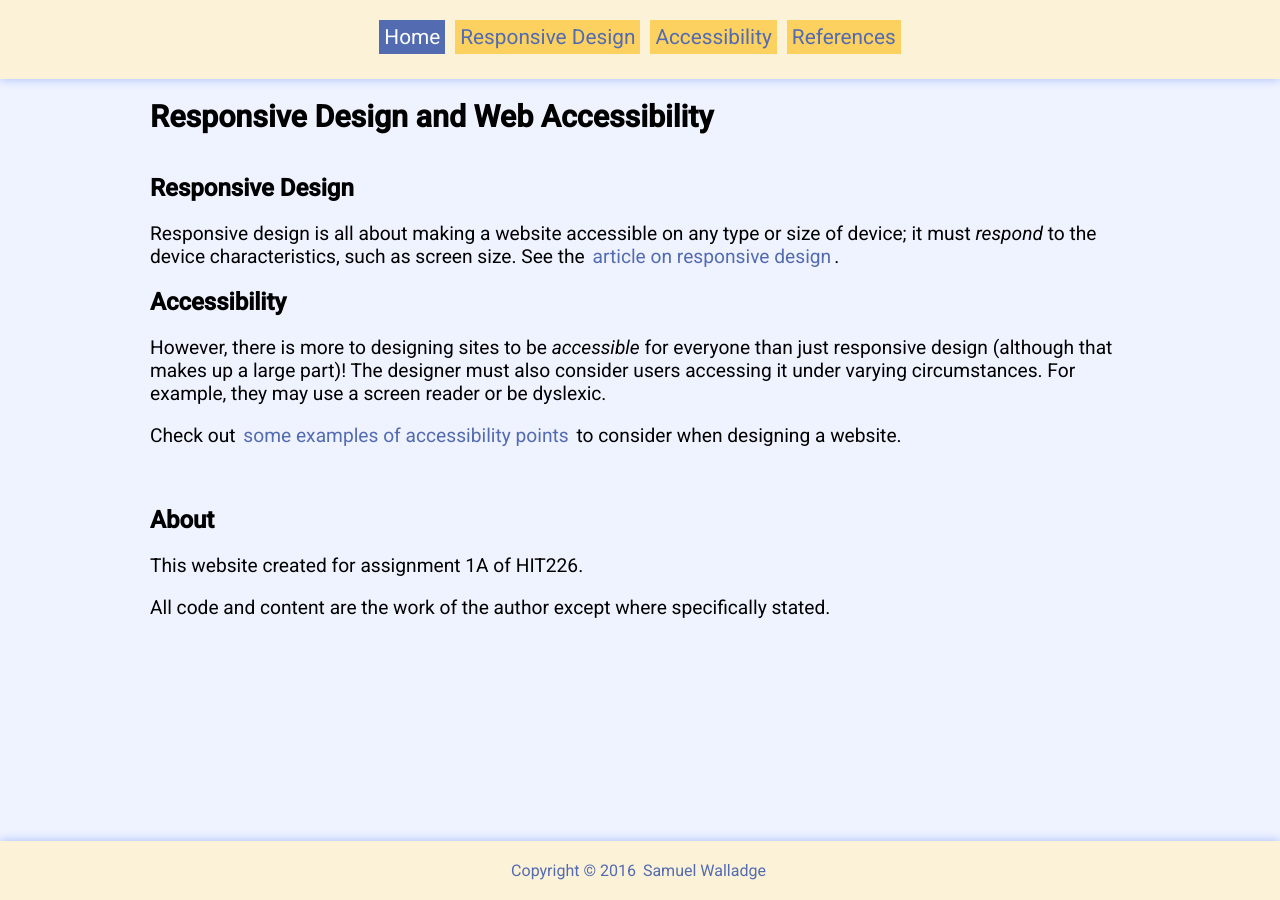
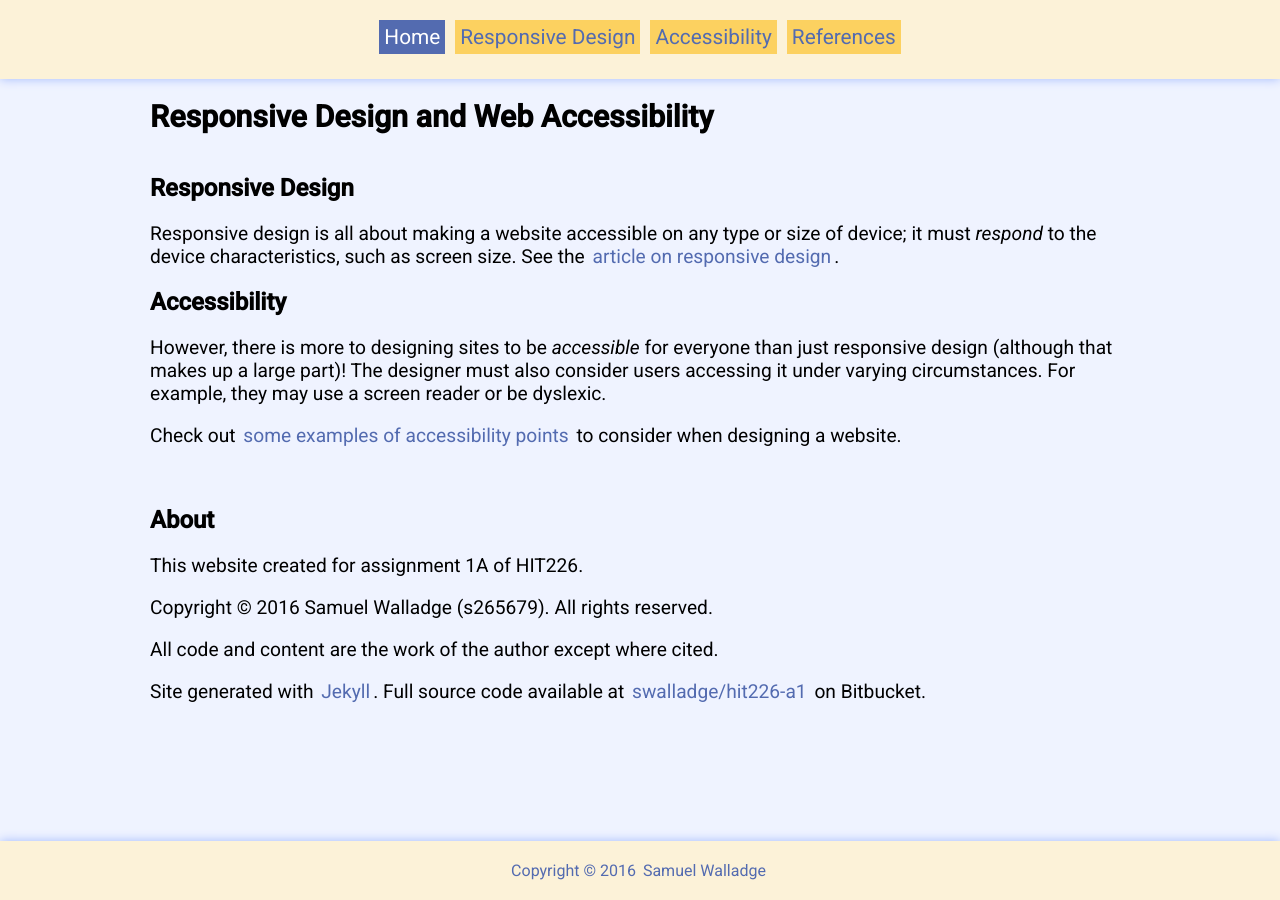
Before and after one commit to swalladge/hit226-a1, a Jekyll site: the page built from index.html, in a window 1280 px wide. Built offline with Jekyll 4.4.1, drawn with Linux system fonts in a browser that asks for light colours.

Commit message:
added link to source code and more 'about' information

```diff
--- a/index.html
+++ b/index.html
@@ -31,6 +31,12 @@ z: 1
         This website created for assignment 1A of HIT226.
       </p>
       <p>
-        All code and content are the work of the author except where specifically stated.
+        Copyright &copy; 2016 Samuel Walladge (s265679). All rights reserved.
+      </p>
+      <p>
+        All code and content are the work of the author except where cited.
+      </p>
+      <p>
+      Site generated with <a href="https://jekyllrb.com/">Jekyll</a>. Full source code available at <a href="https://bitbucket.org/swalladge/hit226-a1/src">swalladge/hit226-a1</a> on Bitbucket.
       </p>
     </section>
```
